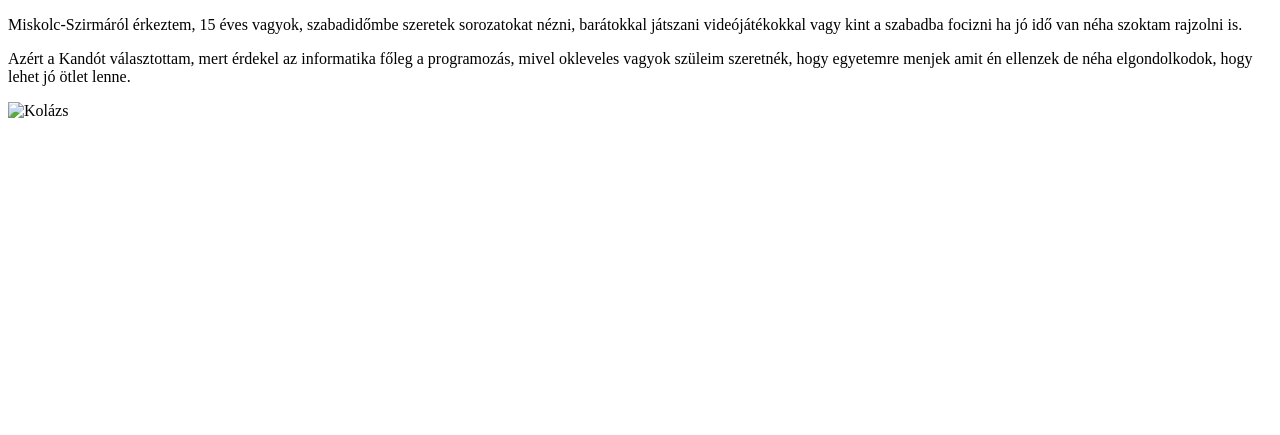
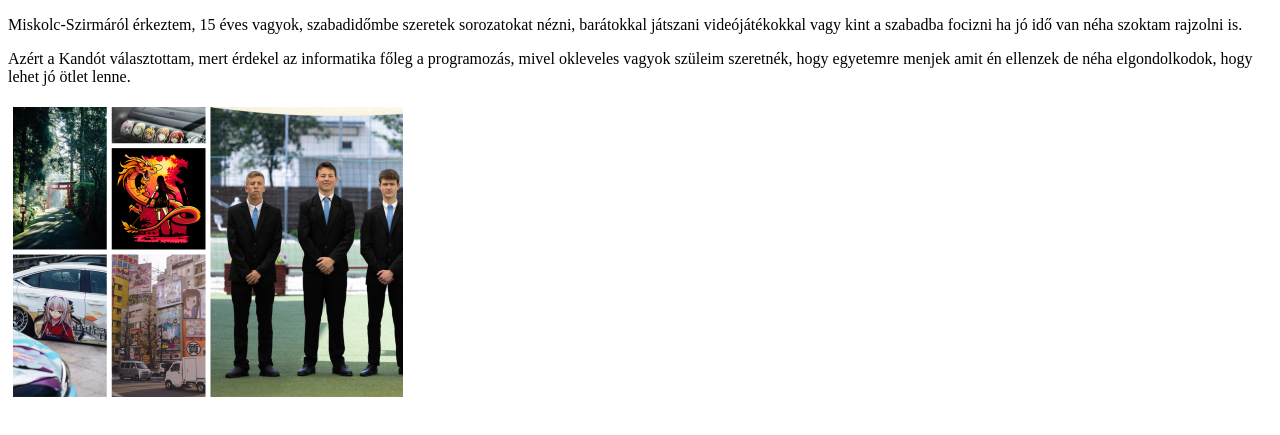
Before and after one commit to SzegoI/IKT, a plain HTML site: page index.html in a window 1280 px wide. Shown: the part 105-540 px from the top of the page. Drawn offline with Linux system fonts and the light colour scheme.

Commit message:
Update index.html

```diff
--- a/index.html
+++ b/index.html
@@ -14,6 +14,6 @@
     <p>
         Azért a Kandót választottam, mert érdekel az informatika főleg a programozás, mivel okleveles vagyok szüleim szeretnék, hogy egyetemre menjek amit én ellenzek de néha elgondolkodok, hogy lehet jó ötlet lenne.
     </p>
-    <img src="kollazs.jpg" alt="Kolázs" title="Kollázs" width="400px">
+    <img src="img/kollazs.jpg" alt="Kolázs" title="Kollázs" width="400px">
 </body>
 </html>
```
